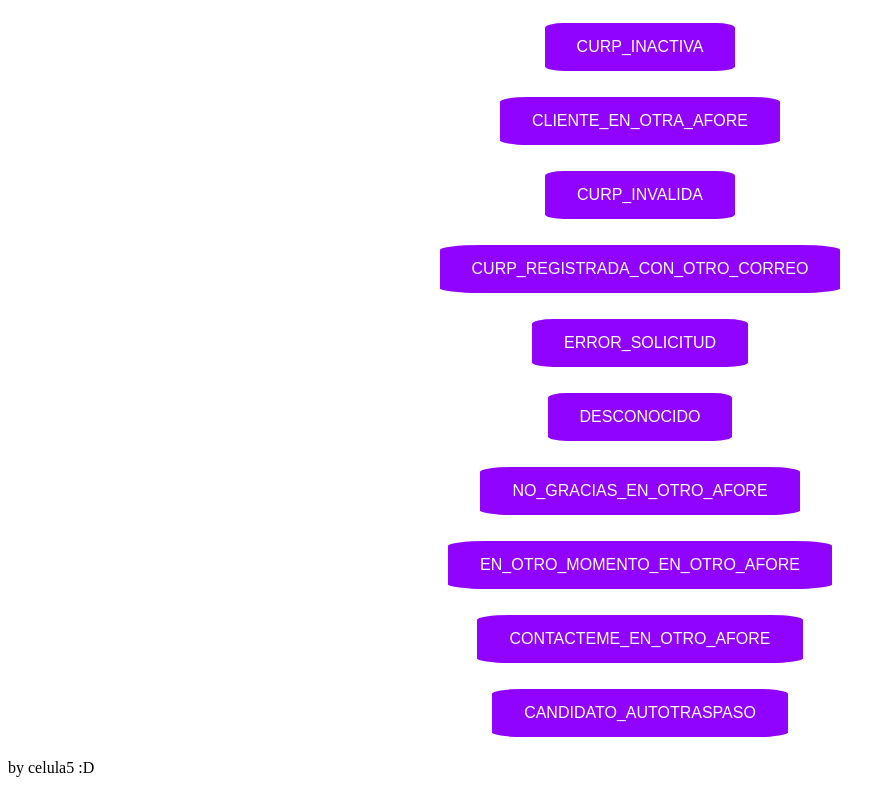
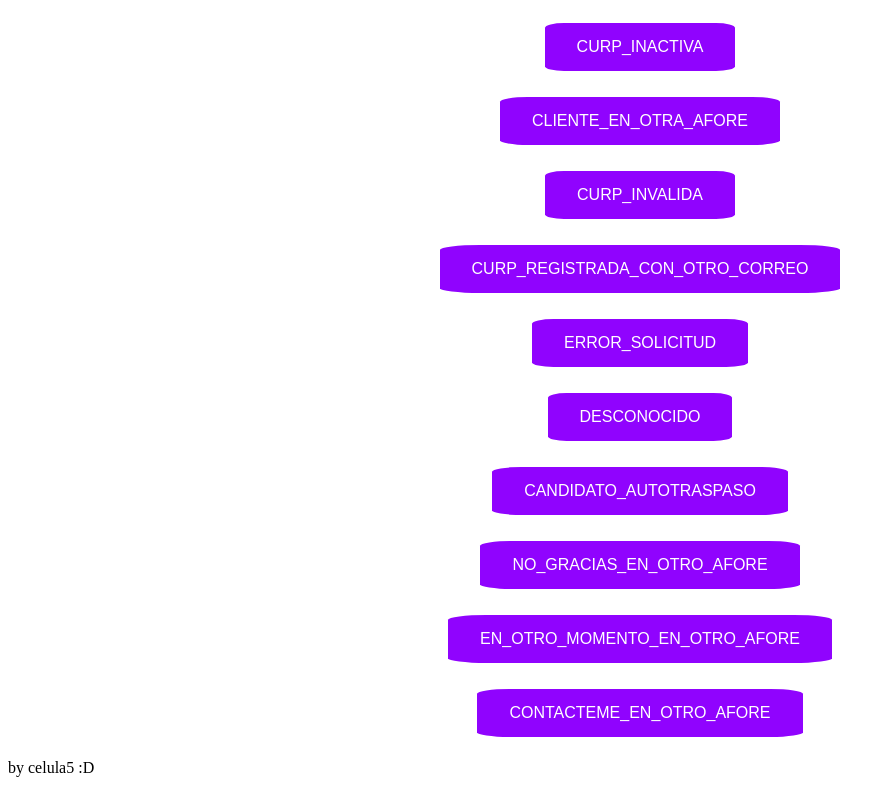
Before and after one commit to JeisonGonzalezCifuentes/qiip-test, a plain HTML site: page android.html in a window 1280 px wide. Shown: the part 1157-1942 px from the top of the page, without its empty margins (0-895 px from the left). Drawn offline with Linux system fonts and the light colour scheme.

Commit message:
ajuste metodo js

```diff
--- a/android.html
+++ b/android.html
@@ -33,10 +33,10 @@
          <input class="button" type=button onClick="responderMovil('CURP_REGISTRADA_CON_OTRO_CORREO')" value="CURP_REGISTRADA_CON_OTRO_CORREO"></br></br>
          <input class="button" type=button onClick="responderMovil('ERROR_SOLICITUD')" value="ERROR_SOLICITUD"></br></br>
          <input class="button" type=button onClick="responderMovil('DESCONOCIDO')" value="DESCONOCIDO"></br></br>
+         <input class="button" type=button onClick="responderMovil('CANDIDATO_AUTOTRASPASO')" value="CANDIDATO_AUTOTRASPASO"></br></br>
          <input class="button" type=button onClick="responderMovilAccion('NO_GRACIAS_EN_OTRO_AFORE')" value="NO_GRACIAS_EN_OTRO_AFORE"></br></br>
          <input class="button" type=button onClick="responderMovilAccion('EN_OTRO_MOMENTO_EN_OTRO_AFORE')" value="EN_OTRO_MOMENTO_EN_OTRO_AFORE"></br></br>
          <input class="button" type=button onClick="responderMovilAccion('CONTACTEME_EN_OTRO_AFORE')" value="CONTACTEME_EN_OTRO_AFORE"></br></br>
-         <input class="button" type=button onClick="responderMovilAccion('CANDIDATO_AUTOTRASPASO')" value="CANDIDATO_AUTOTRASPASO"></br></br>
       </center>
       <div>by celula5 :D</div>
    </body>
```
